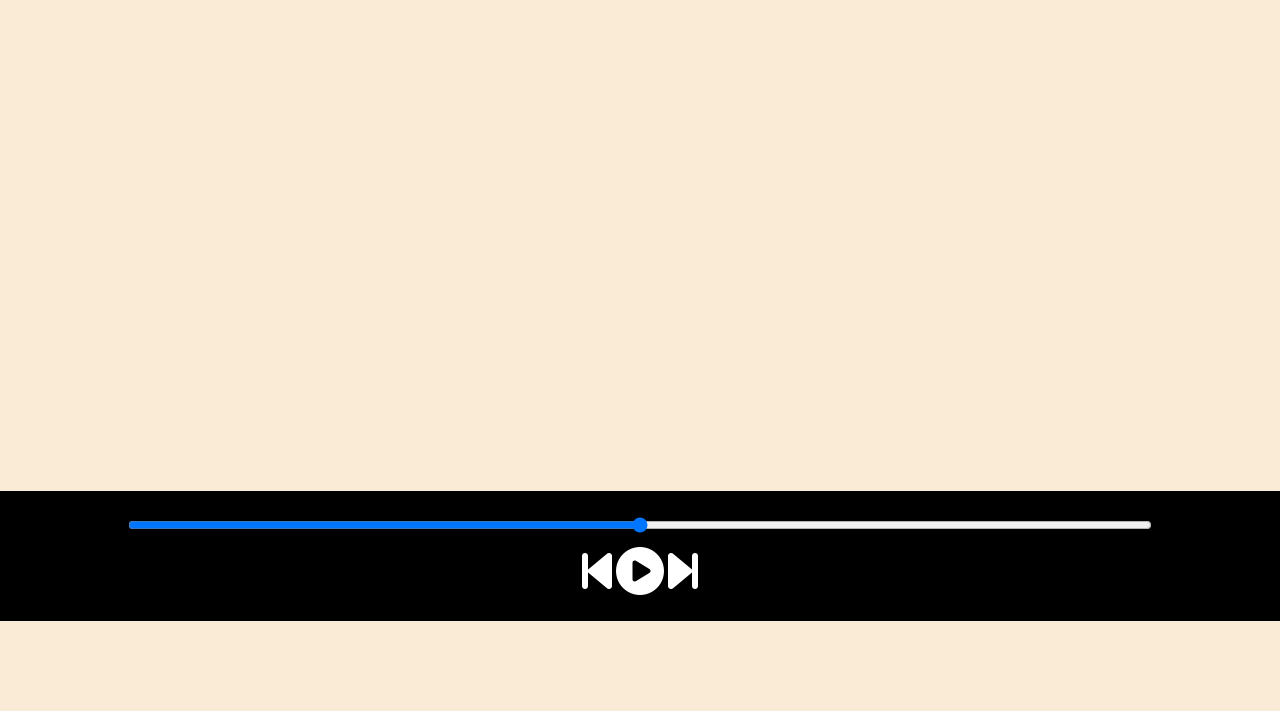
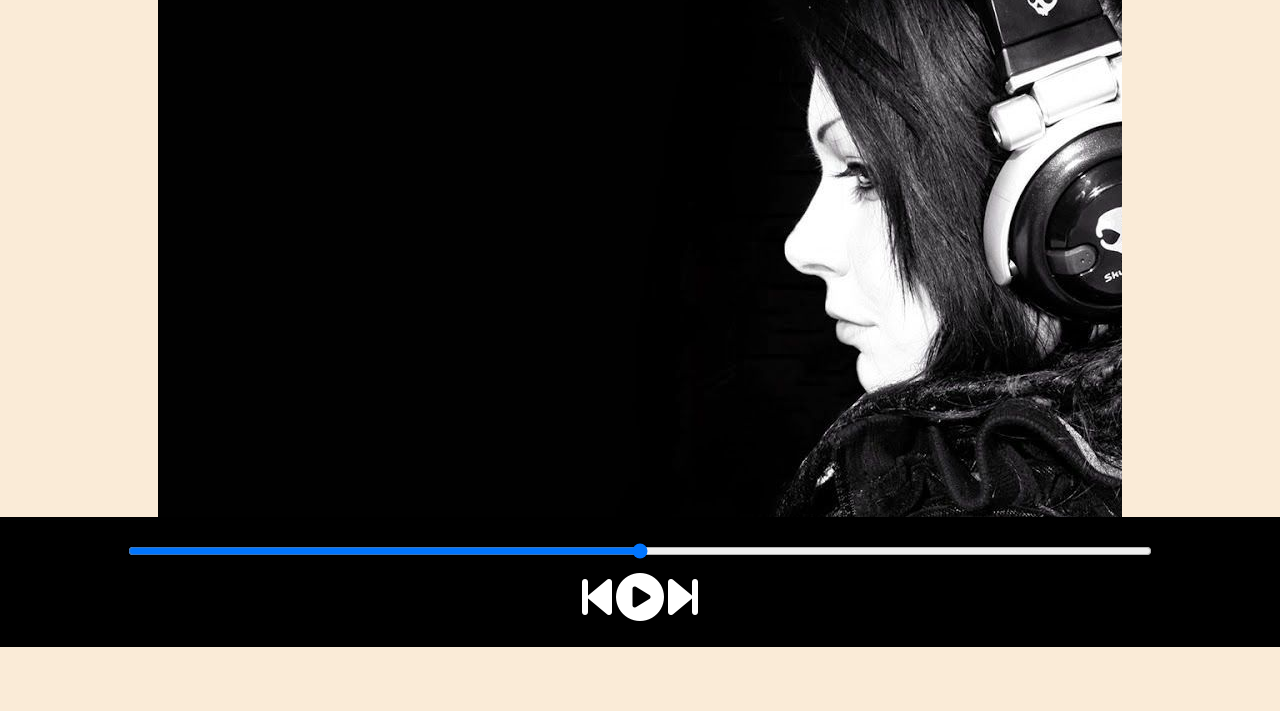
Before and after one commit to addicted-ultron/Spotify, a plain HTML site: page index.html in a window 1280 px wide. Shown: the part 153-864 px from the top of the page. Before the commit the page ends 800 px from the top, so only its background shows below. Drawn offline with Linux system fonts and the light colour scheme; a web font is replaced by a local one.

Commit message:
Second Commit

```diff
--- a/style.css
+++ b/style.css
@@ -35,8 +35,19 @@ nav ul li{
     font-size: 3mm;
 }
 .container{
-    min-height: 75vh;
+    min-height: 72vh;
     color: midnightblue;
+    background-color: black;
+    color: white;
+    font-family:'Verela Round', sans-serif;
+    display: flex;
+    width: 70%;
+    margin: 23px auto;
+    border-radius:12px ;
+    padding: 34px;
+    background-image: url('bg.jpg');
+    background-position:center;
+
 
 }
 .bottom{
```
